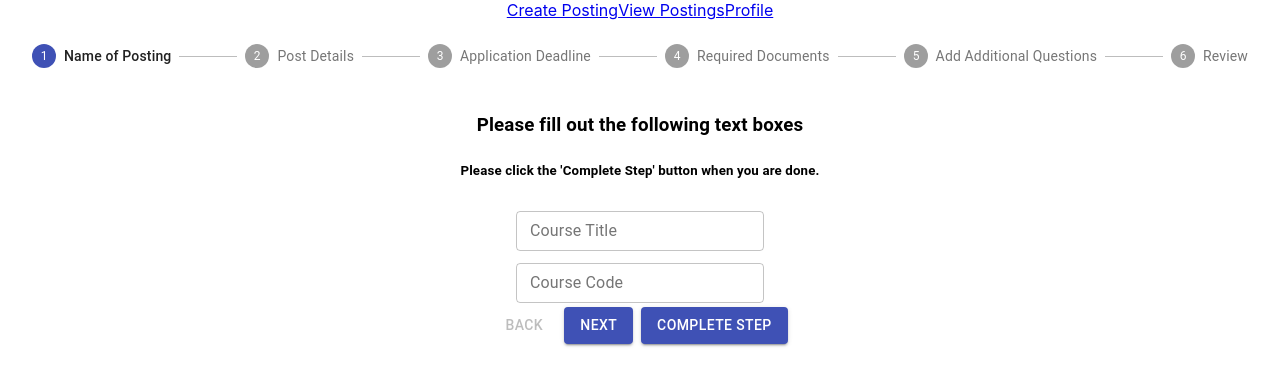
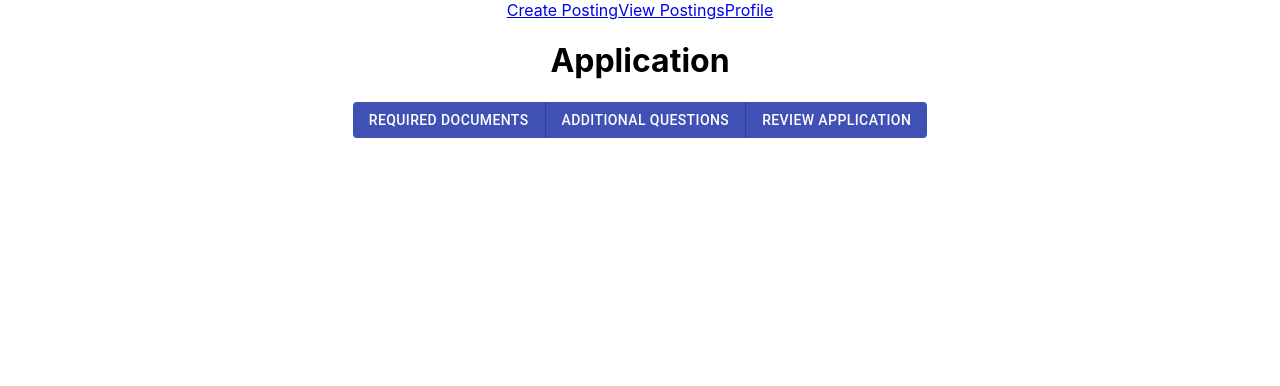
Before and after one commit to joshuaguinness/MacTA-Gateway, a React (Create React App) app: page /#/createposting in a window 1280 px wide. Shown: the top 386 px of the page. Built offline with nearby package versions, Linux system fonts and the light colour scheme.

Commit message:
Changing to a button group navigation setup

```diff
--- a/src/components/CreatePosting.js
+++ b/src/components/CreatePosting.js
@@ -5,6 +5,17 @@ import Step from '@material-ui/core/Step';
 import Button from '@material-ui/core/Button';
 import Typography from '@material-ui/core/Typography';
 import StepButton from '@material-ui/core/StepButton';
+import {
+  Grid,
+  ButtonGroup,
+  TextField,
+  Dialog,
+  DialogTitle,
+  DialogContent,
+  DialogContentText,
+  DialogActions,
+} from "@material-ui/core";
+// import { DropzoneArea } from "material-ui-dropzone";
 
 import PostingCreation from './PostingCreation.js'
 
@@ -22,7 +33,8 @@ class CreatePosting extends React.Component {
       deadline: "",
       startTime: "",
       requiredDocuments: "",
-      additionalApplicationQuestions: []
+      additionalApplicationQuestions: [],
+      active: "ReqDoc"
     };
 
     this.handleCourseTitleChange = this.handleCourseTitleChange.bind(this);
@@ -36,24 +48,31 @@ class CreatePosting extends React.Component {
 
   render() {
     return (
-      <div>
-        <HorizontalNonLinearStepper />
-        {/* <AppBar position="static">
-          <Tabs
-            value={this.state.tabNumber}
-            // onChange={handleChange}
-            aria-label="simple tabs example"
-          >
-            <Tab label="Name of Posting">
-              Hello
-            </Tab>
-            <Tab label="Post Details"  />
-            <Tab label="Application Deadline"  />
-            <Tab label="Required Documents" />
-            <Tab label="Add Additional Questions" />
-            <Tab label="Review" />
-          </Tabs>
-        </AppBar> */}
+      <div className={"background"}>
+        <div className={"foreground"}>
+          <h1>{this.state.jobTitle} Application</h1>
+          <Grid container spacing={2}>
+            <Grid container item justify="center">
+              <ButtonGroup disableElevation variant="contained" color="primary">
+                <Button
+                  onClick={(event) => this.setState({ active: "ReqDoc" })}
+                >
+                  Required Documents
+                </Button>
+                <Button
+                  onClick={(event) => this.setState({ active: "Questions" })}
+                >
+                  Additional Questions
+                </Button>
+                <Button
+                  onClick={(event) => this.setState({ active: "Review" })}
+                >
+                  Review Application
+                </Button>
+              </ButtonGroup>
+            </Grid>
+          </Grid>
+        </div>
       </div>
     );
   }
```
